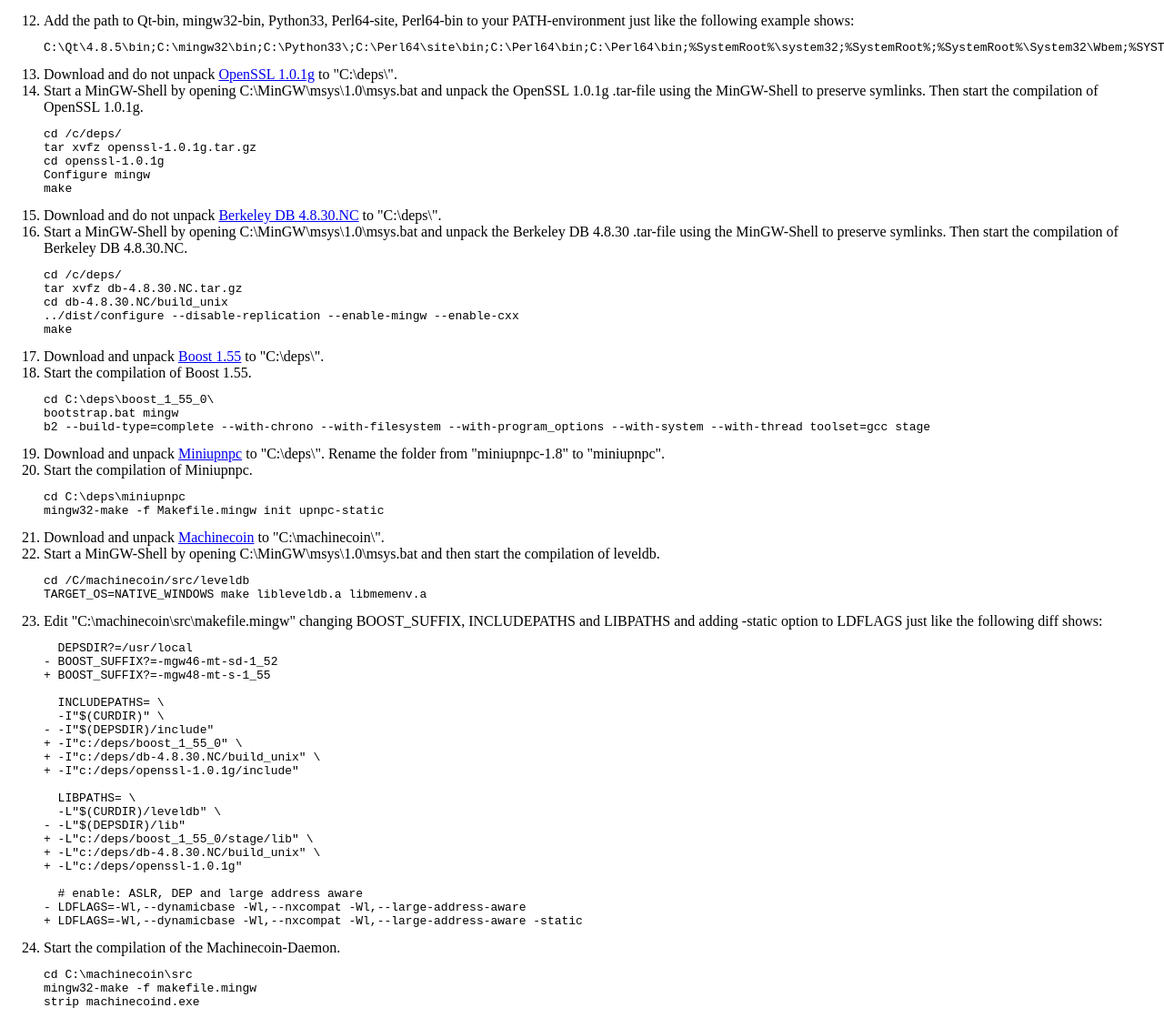
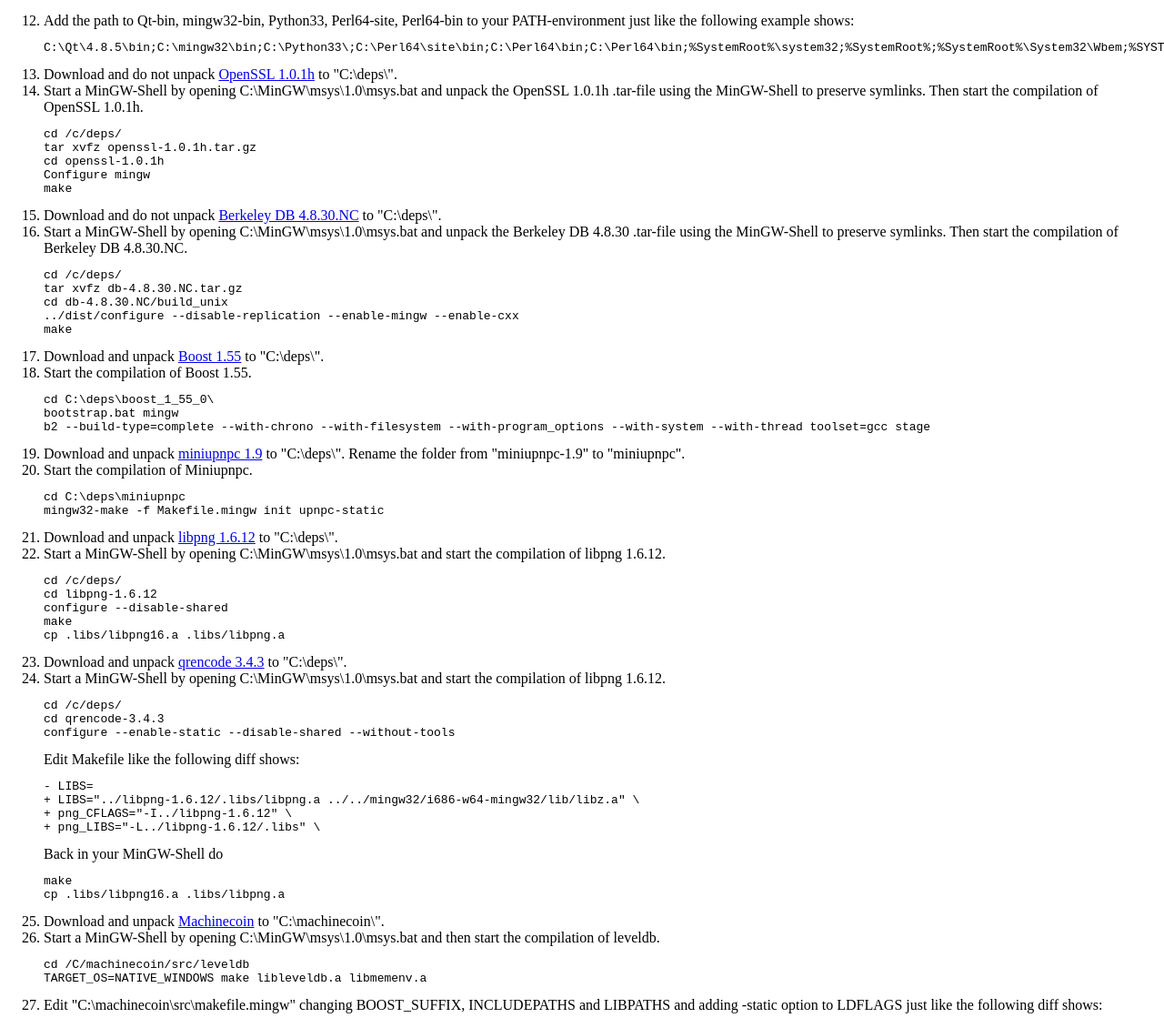
Before and after one commit to Gitju/machinecoin-docs, a plain HTML site: page guides/build/windows_daemon_qt/index.html in a window 1280 px wide. Shown: the part 1349-2468 px from the top of the page at 91% size. Drawn offline with Linux system fonts and the light colour scheme.

Commit message:
Update on how to build the Windows Wallet

```diff
--- a/guides/build/windows_daemon_qt/index.html
+++ b/guides/build/windows_daemon_qt/index.html
@@ -77,16 +77,16 @@ C:\Qt\4.8.5\bin;C:\mingw32\bin;C:\Python33\;C:\Perl64\site\bin;C:\Perl64\bin;C:\
         </li>
 
         <li>Download and do not unpack <a href=
-        "http://www.openssl.org/source/openssl-1.0.1g.tar.gz">OpenSSL
-        1.0.1g</a> to "C:\deps\".</li>
+        "http://www.openssl.org/source/openssl-1.0.1h.tar.gz">OpenSSL
+        1.0.1h</a> to "C:\deps\".</li>
 
         <li>Start a MinGW-Shell by opening C:\MinGW\msys\1.0\msys.bat and
-        unpack the OpenSSL 1.0.1g .tar-file using the MinGW-Shell to preserve
-        symlinks. Then start the compilation of OpenSSL 1.0.1g.
+        unpack the OpenSSL 1.0.1h .tar-file using the MinGW-Shell to preserve
+        symlinks. Then start the compilation of OpenSSL 1.0.1h.
             <pre>
 cd /c/deps/
-tar xvfz openssl-1.0.1g.tar.gz
-cd openssl-1.0.1g
+tar xvfz openssl-1.0.1h.tar.gz
+cd openssl-1.0.1h
 Configure mingw
 make
 </pre>
@@ -121,8 +121,8 @@ b2 --build-type=complete --with-chrono --with-filesystem --with-program_options
         </li>
 
         <li>Download and unpack <a href=
-        "http://miniupnp.free.fr/files/download.php?file=miniupnpc-1.8.tar.gz">Miniupnpc</a>
-        to "C:\deps\". Rename the folder from "miniupnpc-1.8" to
+        "http://miniupnp.free.fr/files/download.php?file=miniupnpc-1.9.tar.gz">miniupnpc 1.9</a>
+        to "C:\deps\". Rename the folder from "miniupnpc-1.9" to
         "miniupnpc".</li>
 
         <li>Start the compilation of Miniupnpc.
@@ -133,7 +133,47 @@ mingw32-make -f Makefile.mingw init upnpc-static
         </li>
 
         <li>Download and unpack <a href=
-        "https://github.com/Gitju/machinecoin/archive/master.zip">Machinecoin</a>
+        "http://prdownloads.sourceforge.net/libpng/libpng-1.6.12.tar.gz?download">libpng 1.6.12</a>
+        to "C:\deps\".</li>
+
+        <li>Start a MinGW-Shell by opening C:\MinGW\msys\1.0\msys.bat and
+        start the compilation of libpng 1.6.12.
+            <pre>
+cd /c/deps/
+cd libpng-1.6.12
+configure --disable-shared
+make
+cp .libs/libpng16.a .libs/libpng.a
+</pre>
+        </li>
+
+        <li>Download and unpack <a href=
+        "http://fukuchi.org/works/qrencode/qrencode-3.4.3.tar.gz">qrencode 3.4.3</a>
+        to "C:\deps\".</li>
+
+        <li>Start a MinGW-Shell by opening C:\MinGW\msys\1.0\msys.bat and
+         start the compilation of libpng 1.6.12.
+            <pre>
+cd /c/deps/
+cd qrencode-3.4.3
+configure --enable-static --disable-shared --without-tools
+</pre>
+Edit Makefile like the following diff shows:
+<pre>
+- LIBS=
++ LIBS="../libpng-1.6.12/.libs/libpng.a ../../mingw32/i686-w64-mingw32/lib/libz.a" \
++ png_CFLAGS="-I../libpng-1.6.12" \
++ png_LIBS="-L../libpng-1.6.12/.libs" \
+</pre>
+Back in your MinGW-Shell do
+<pre>
+make
+cp .libs/libpng16.a .libs/libpng.a
+</pre>
+        </li>
+
+        <li>Download and unpack <a href=
+        "https://github.com/Gitju/Machinecoin/archive/master.zip">Machinecoin</a>
         to "C:\machinecoin\".</li>
 
         <li>Start a MinGW-Shell by opening C:\MinGW\msys\1.0\msys.bat and then
@@ -157,14 +197,20 @@ TARGET_OS=NATIVE_WINDOWS make libleveldb.a libmemenv.a
 - -I"$(DEPSDIR)/include"
 + -I"c:/deps/boost_1_55_0" \
 + -I"c:/deps/db-4.8.30.NC/build_unix" \
-+ -I"c:/deps/openssl-1.0.1g/include"
++ -I"c:/deps/openssl-1.0.1h/include" \
++ -I"c:/deps" \
++ -I"c:/deps/libpng-1.6.12" \
++ -I"c:/deps/qrencode-3.4.3"
 
   LIBPATHS= \
   -L"$(CURDIR)/leveldb" \
 - -L"$(DEPSDIR)/lib"
 + -L"c:/deps/boost_1_55_0/stage/lib" \
 + -L"c:/deps/db-4.8.30.NC/build_unix" \
-+ -L"c:/deps/openssl-1.0.1g"
++ -L"c:/deps/openssl-1.0.1h" \
++ -L"c:/deps/miniupnpc" \
++ -L"c:/deps/libpng-1.6.12/.libs" \
++ -L"c:/deps/qrencode-3.4.3/.libs"
 
   # enable: ASLR, DEP and large address aware
 - LDFLAGS=-Wl,--dynamicbase -Wl,--nxcompat -Wl,--large-address-aware
@@ -193,10 +239,12 @@ strip machinecoind.exe
 + BOOST_LIB_PATH=C:/deps/boost_1_55_0/stage/lib
 + BDB_INCLUDE_PATH=C:/deps/db-4.8.30.NC/build_unix
 + BDB_LIB_PATH=C:/deps/db-4.8.30.NC/build_unix
-+ OPENSSL_INCLUDE_PATH=C:/deps/openssl-1.0.1g/include
-+ OPENSSL_LIB_PATH=C:/deps/openssl-1.0.1g
++ OPENSSL_INCLUDE_PATH=C:/deps/openssl-1.0.1h/include
++ OPENSSL_LIB_PATH=C:/deps/openssl-1.0.1h
 + MINIUPNPC_INCLUDE_PATH=C:/deps/
 + MINIUPNPC_LIB_PATH=C:/deps/miniupnpc
++ QRENCODE_INCLUDE_PATH=C:/deps/qrencode-3.4.3
++ QRENCODE_LIB_PATH=C:/deps/qrencode-3.4.3/.libs
 
   # on Windows: enable GCC large address aware linker flag
 - win32:QMAKE_LFLAGS *= -Wl,--large-address-aware
@@ -216,7 +264,7 @@ strip machinecoind.exe
         <li>Start the compilation of the Machinecoin-Qt.
             <pre>
 cd C:\machinecoin\
-qmake machinecoin-qt.pro
+qmake "USE_QRCODE=1" "USE_UPNP=1" "USE_IPV6=1" machinecoin-qt.pro
 mingw32-make -f Makefile.Release
 </pre>
         </li>
```
